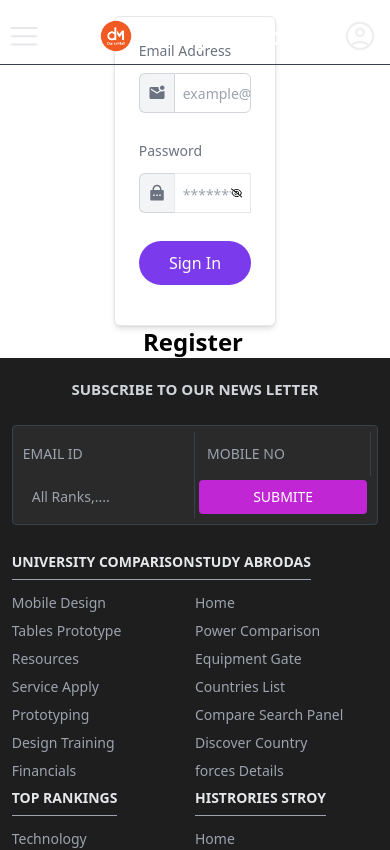
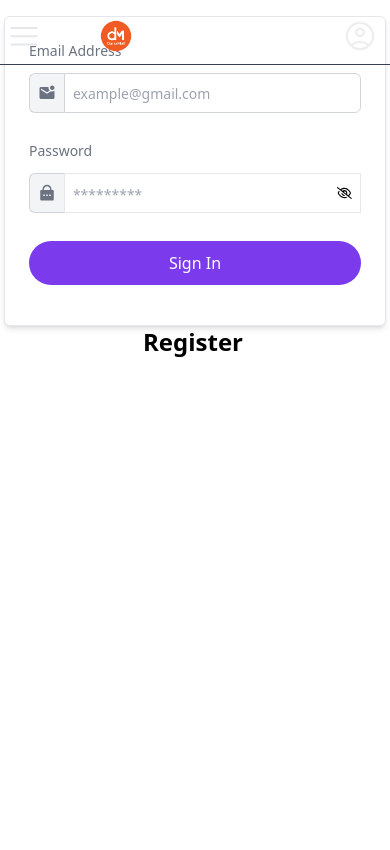
Before and after one commit to Alsumairi1990/oday-personal, a Next.js app: page /auth/signin in a window 390 px wide. Shown: the top 850 px of the page. Built offline with nearby package versions, Linux system fonts and the light colour scheme; no server answers.

Commit message:
nextauth upadate-21

```diff
--- /dev/null
+++ b/app/(pages-default)/auth/layout.tsx
@@ -0,0 +1,22 @@
+
+
+
+export default function signupLayout({
+    children,
+  }: {
+    children: React.ReactNode
+  }) {
+    return (
+
+
+            <div className="h-full">
+
+            {children}
+
+
+             </div>
+
+
+
+    )
+  }
--- a/app/(pages-default)/auth/signin/page.tsx
+++ b/app/(pages-default)/auth/signin/page.tsx
@@ -13,7 +13,7 @@ export default function SigninPage({searchParams}: Props) {
 
     return (
 
-      <div className="w-5/12 mx-auto mt-4 flex flex-col justify-center items-center ">
+      <div className="w-11.8/12 mx-auto mt-4 flex flex-col justify-center items-center ">
 
          <SignInForm callbackUrl={searchParams.callbackUrl}/>
          <div className="text-center">
--- a/app/_components/SigninFrom.tsx
+++ b/app/_components/SigninFrom.tsx
@@ -59,7 +59,7 @@ const SignInForm = (props : Props) => {
 
 
     return(
-        <div className="max-w-[400px] w-full  m-auto p-6 bg-white dark:bg-black-100 border dark:border-gray-800 shadow-md dark:sha0dow-gray-800 rounded-md">
+        <div className="w-full mx-w-full sm:max-w-[400px]   m-auto p-6 bg-white dark:bg-black-100 border dark:border-gray-800 shadow-md dark:sha0dow-gray-800 rounded-md">
      <form onSubmit={handleSubmit(onSubmit)} className="text-start z-40  ">
         <div className="grid grid-cols-1">
 
```
